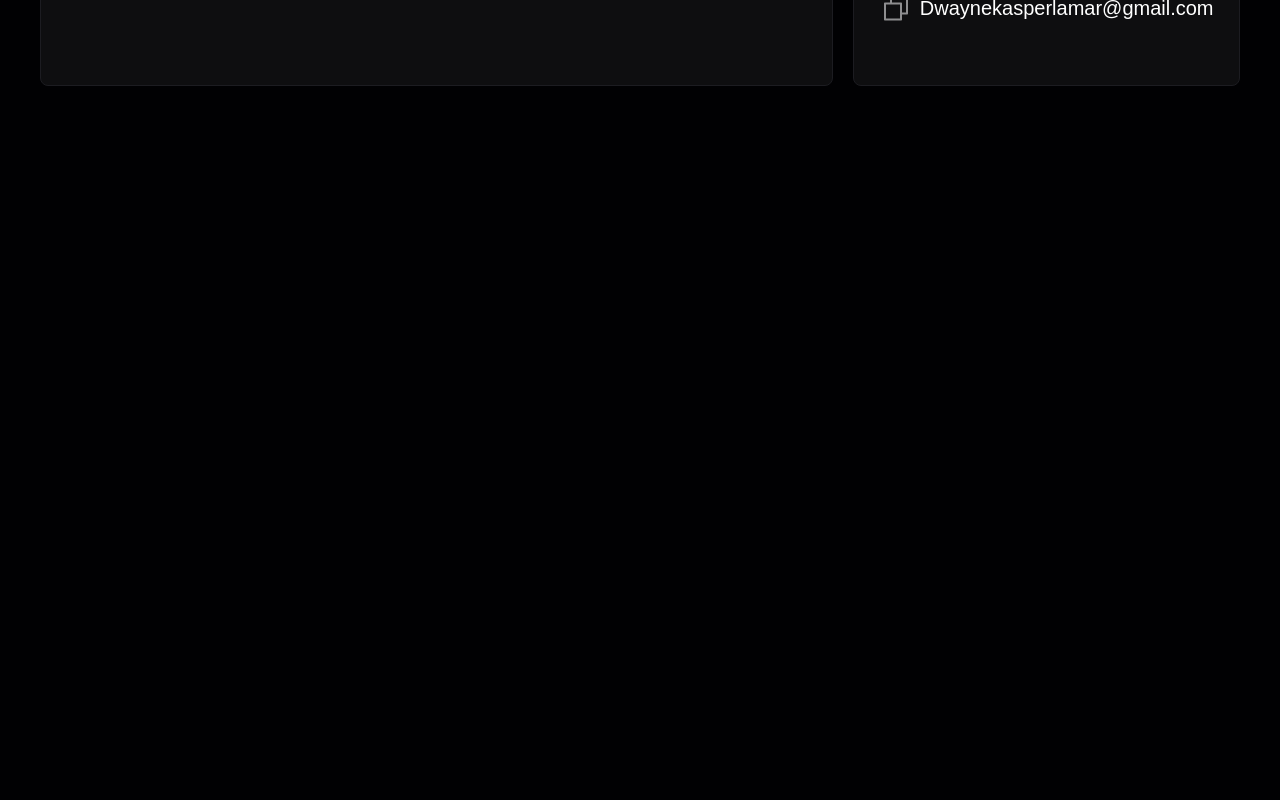
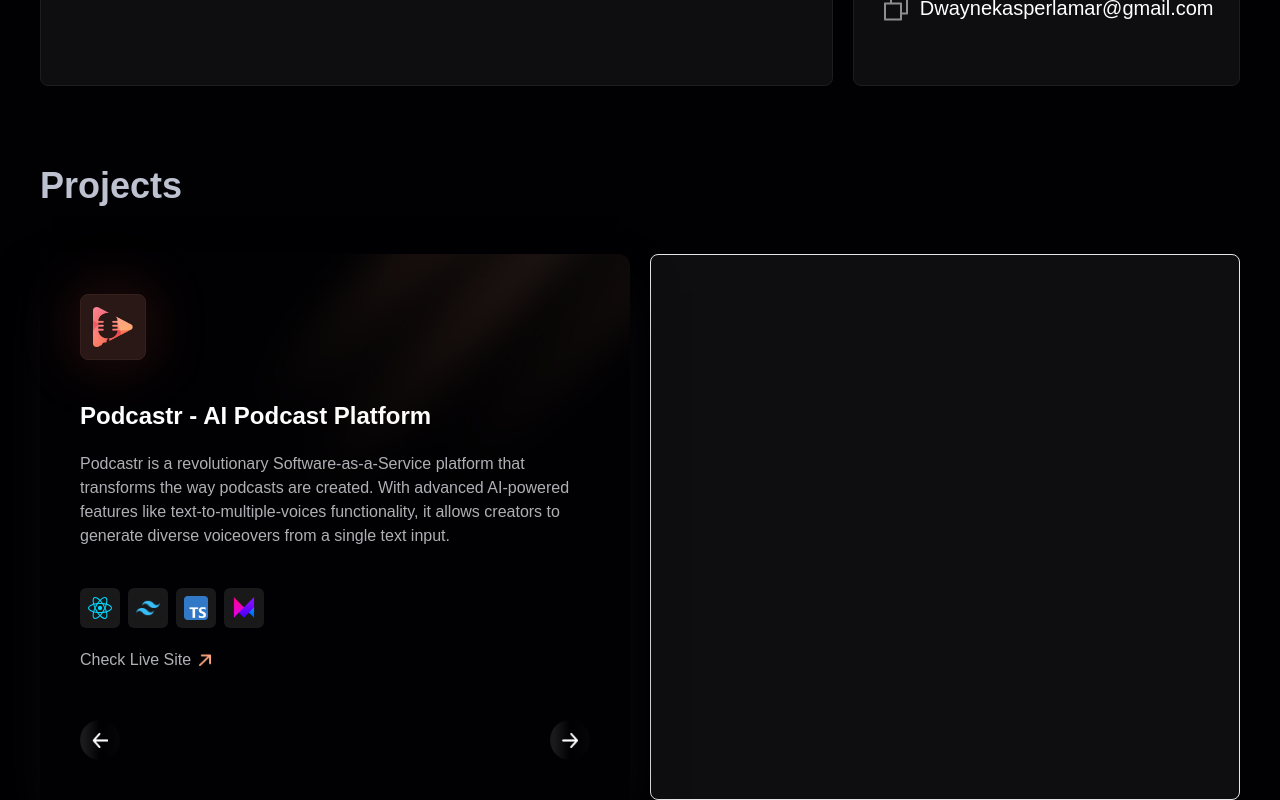
Before and after one commit to DwayneKasperLamar/portfolio, a React (Vite) app: page / in a window 1280 px wide. Shown: the part 938-1738 px from the top of the page. Before the commit the page ends 1024 px from the top, so only its background shows below. Built offline with nearby package versions, Linux system fonts and the light colour scheme; a web font is replaced by a local one.

Commit message:
add product section but incomplete

```diff
--- a/src/App.jsx
+++ b/src/App.jsx
@@ -1,6 +1,7 @@
 // import Hero from './sections/Hero'
 import Navbar from './sections/Navbar'
 import About from './sections/About'
+import Projects from './sections/projects'
 
 const App = () => {
     return (
@@ -9,6 +10,7 @@ const App = () => {
                 <Navbar/>
                 {/* <Hero/> */}
                 <About/>
+                <Projects/>
 
         </main>
     )
--- a/src/sections/About.jsx
+++ b/src/sections/About.jsx
@@ -19,7 +19,7 @@ const About = () => {
         <div className='grid xl:grid-cols-3 xl:grid-rows-6 md:grid-cols-2 grid-col-1 gap-5'>
             <div className='col-span-1 xl:row-span-3'>
                 <div className='grid-container'>
-                    <img src='/assets/grid1.png'
+                    <img src='/assets/grido.png'
                     alt='grid-1' className='w-full sm:h-[276px] h-fit object-contain'/>
                         <div>
                             <p className='grid-headtext'>Hello, I&apos;m Dwayne</p>
--- a/src/sections/Projects.jsx
+++ b/src/sections/Projects.jsx
@@ -1,17 +1,103 @@
+import { Canvas } from "@react-three/fiber";
+import { myProjects } from "../constants";
+import { useState } from "react";
+// import  myProjects  from "../public/assets/myProjects";
+
+const projectCount = myProjects.length;
+
+const Projects = () => {
+  const [selectedProjectIndex, setSelectedProjectIndex] = useState(0);
+
+  const currentProject = myProjects[selectedProjectIndex];
+
+  const handleNavigation = (direction) => {
+    setSelectedProjectIndex((prevIndex) => {
+      if (direction === "previous") {
+        return prevIndex === 0 ? projectCount - 1 : prevIndex - 1;
+      } else {
+        return prevIndex === projectCount - 1 ? 0 : prevIndex + 1;
+      }
+    });
+  };
+
+  return (
+    <section className="c-space my-20">
+      <p className="head-text">Projects</p>
+
+      <div className="grid lg:grid-cols-2 grid-cols-1 mt-12 gap-5 w-full">
+        <div className="flex flex-col gap-5 relative sm:p-10 py-10 px-5 shadow-2xl shadow-black-200">
+          <div className="absolute top-0 right-0">
+            <img
+              src={currentProject.spotlight}
+              alt="spotlight"
+              className="w-full h-96 object-cover rounded-xl"
+            />
+          </div>
+          <div
+            className="p-3 backdrop-filter backdrop-blur-3xl w-fit rounded-lg"
+            style={currentProject.logoStyle}
+          >
+            <img
+              src={currentProject.logo}
+              alt="logo"
+              className="w-10 h-10 shadow-sm"
+            />
+          </div>
+
+          <div className="flex flex-col gap-5 text-white-600 my-5">
+            <p className="text-white text-2xl font-semibold animatedText">
+              {currentProject.title}
+            </p>
+            <p className="animatedText">{currentProject.desc}</p>
+          </div>
+
+          <div className="flex flex-wrap gap-2">
+            {currentProject.tags.map((tag, index) => (
+              <div key={index} className="tech-logo">
+                <img src={tag.path} alt={tag.name} />
+              </div>
+            ))}
+          </div>
+
+          <a
+            className="flex items-center gap-2 cursor-pointer text-white-600"
+            href={currentProject.href}
+            target="_blank"
+            rel="noreferrer"
+          >
+            <p>Check Live Site</p>
+            <img
+              src="/assets/arrow-up.png"
+              className="w-3 h-3"
+              alt="arrow"
+            />
+          </a>
+
+          <div className="flex justify-between items-center mt-7">
+            <button className="arrow-btn"
+             onClick={() => handleNavigation("previous")}>
+              <img src="/assets/left-arrow.png"
+               alt="left arrow" className="w-4 h-4" />
+            </button>
 
 
-const Projects = () => {
-  return (
-    <section className="c-space my-20">
-            <p className="head-text">
-                Projects
-            </p>
+            <button className="arrow-btn"
+             onClick={() => handleNavigation("next")}>
+              <img src="/assets/right-arrow.png"
+               alt=" right arrow" className="w-4 h-4" />
+            </button>
+          </div>
+        </div>
 
-            <div className="grid lg:grid-cols-2 grid-cols-1 mt-12 gap-5 w-full">
+            <div className="border bordder-black-300 bg-black-200 rounded-lg h-96 md:h-full">
+            <Canvas>
+
+            </Canvas>
 
             </div>
+      </div>
     </section>
-  )
-}
+  );
+};
 
-export default Projects
+export default Projects;
```
Also changed, not shown: public/assets/grido.png (added).
